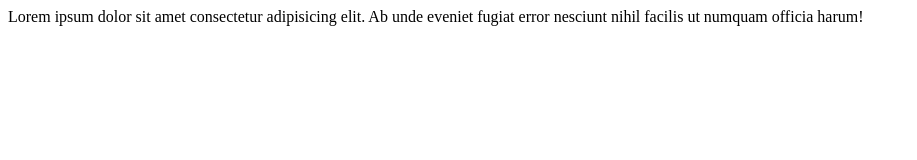
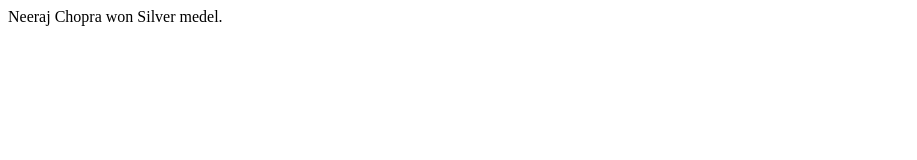
Before and after one commit to VishalShrivas/TestGitIntern, a plain HTML site: page Index.html in a window 1280 px wide. Shown: the whole page, without its empty margins (0-917 px from the left). Drawn offline with Linux system fonts and the light colour scheme.

Commit message:
Change Index File body

```diff
--- a/Index.html
+++ b/Index.html
@@ -6,6 +6,6 @@
     <title>Document</title>
 </head>
 <body>
-    <div>Lorem ipsum dolor sit amet consectetur adipisicing elit. Ab unde eveniet fugiat error nesciunt nihil facilis ut numquam officia harum!</div>
+    <div>Neeraj Chopra won Silver medel.</div>
 </body>
 </html>
```
